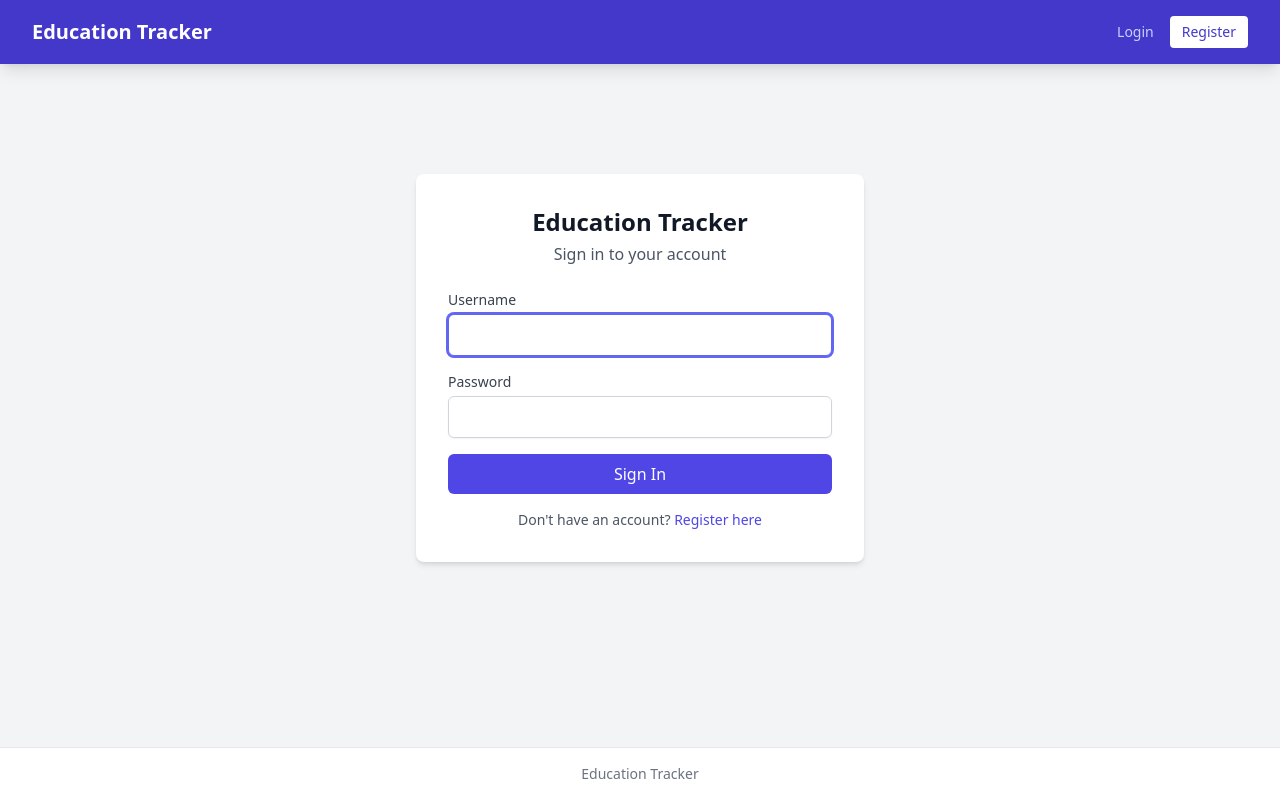
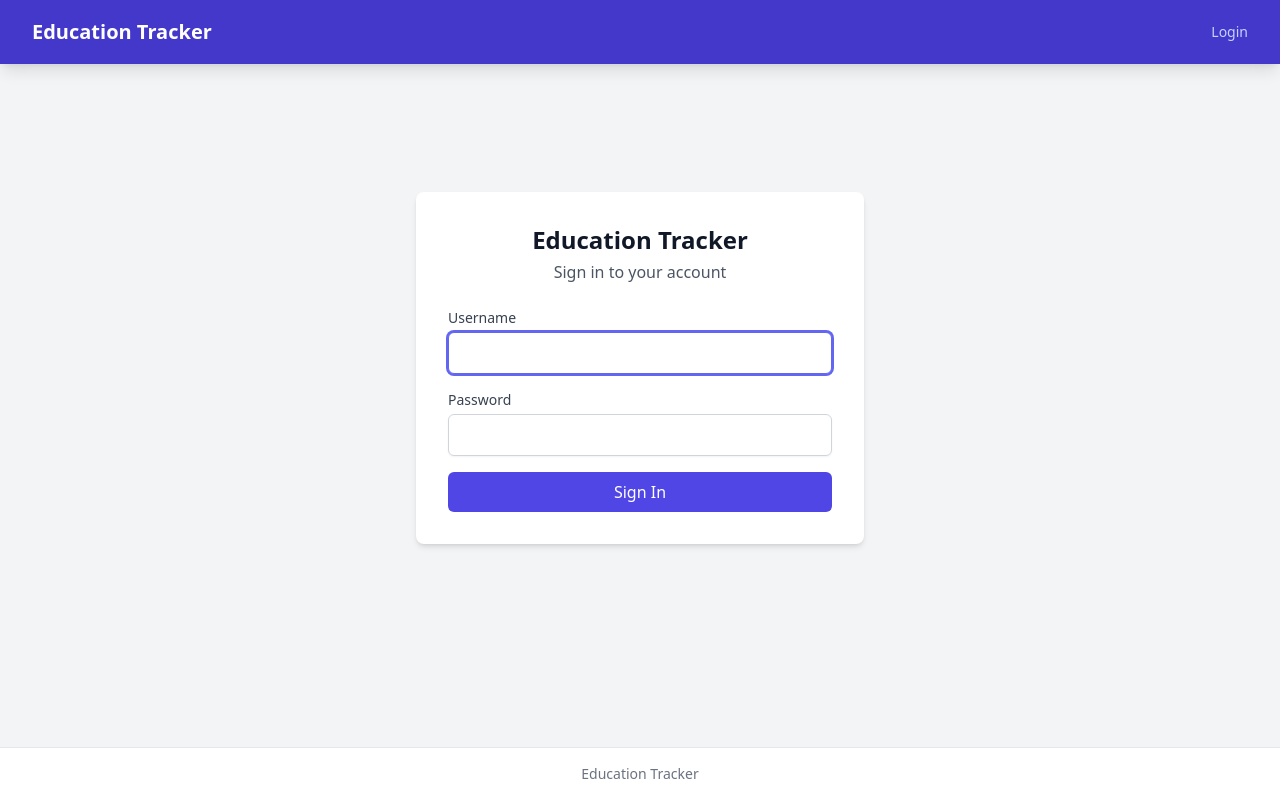
Before and after one commit to jagonzibwa/EducationTracker, a Django app: page /accounts/login/ in a window 1280 px wide. Run offline with Django 5.2, Linux system fonts and the light colour scheme; some libraries are stand-ins or nearby versions.

Commit message:
removing the option to register as an admin

```diff
--- a/accounts/templates/accounts/login.html
+++ b/accounts/templates/accounts/login.html
@@ -35,10 +35,6 @@
             </div>
         </form>
 
-        <p class="mt-4 text-center text-sm text-gray-600">
-            Don't have an account?
-            <a href="{% url 'register' %}" class="text-indigo-600 hover:text-indigo-800 font-medium">Register here</a>
-        </p>
     </div>
 </div>
 {% endblock %}
--- a/accounts/urls.py
+++ b/accounts/urls.py
@@ -19,9 +19,6 @@ urlpatterns = [
     # Logout - uses Django's built-in LogoutView; redirects to LOGOUT_REDIRECT_URL in settings
     path('logout/', auth_views.LogoutView.as_view(), name='logout'),
 
-    # Registration - custom view for creating new Teacher/Admin accounts
-    path('register/', views.register_view, name='register'),
-
     # Profile - displays the logged-in user's information
     path('profile/', views.profile_view, name='profile'),
 
--- a/templates/navbar.html
+++ b/templates/navbar.html
@@ -67,9 +67,6 @@
                 </form>
                 {% else %}
                 <a href="{% url 'login' %}" class="text-indigo-200 hover:text-white text-sm">Login</a>
-                <a href="{% url 'register' %}" class="bg-white text-indigo-700 hover:bg-indigo-50 px-3 py-1.5 rounded text-sm font-medium">
-                    Register
-                </a>
                 {% endif %}
             </div>
             <!-- Mobile menu button -->
```
